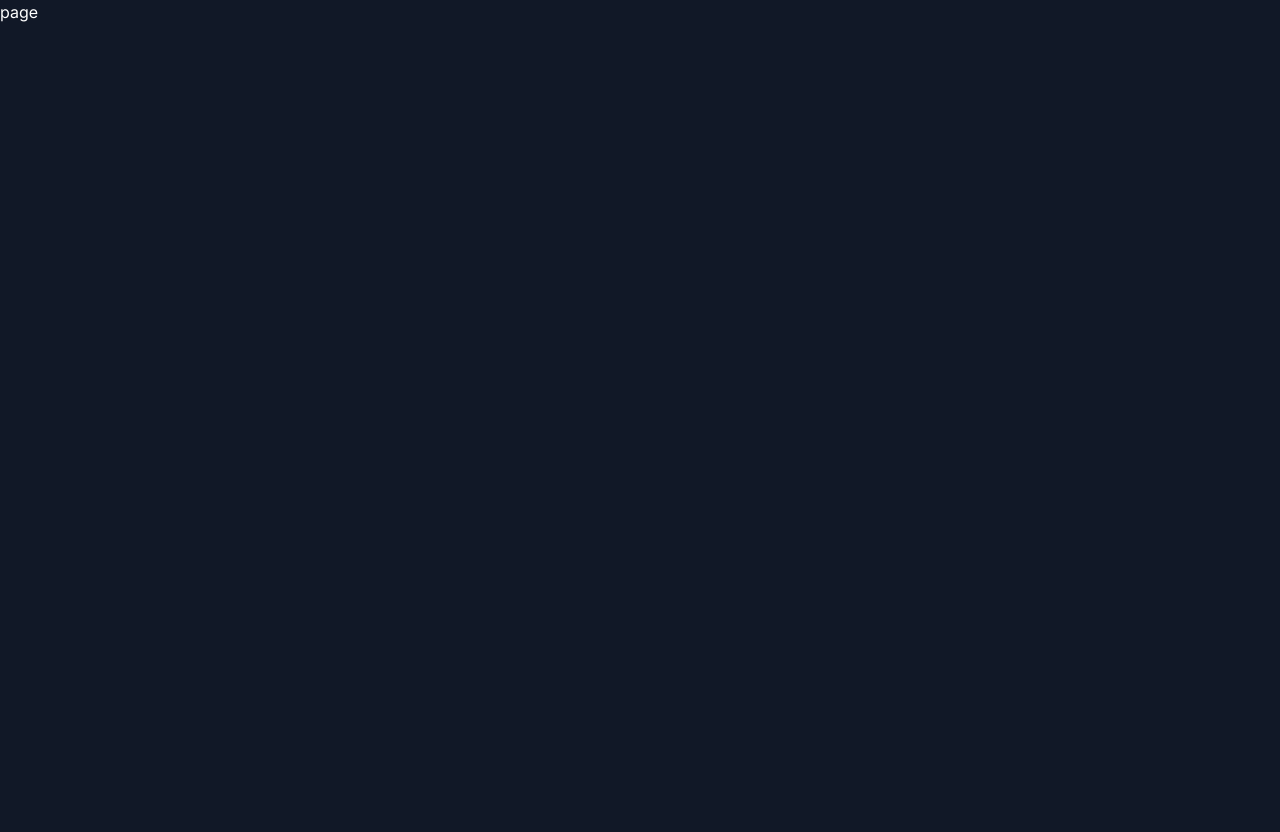
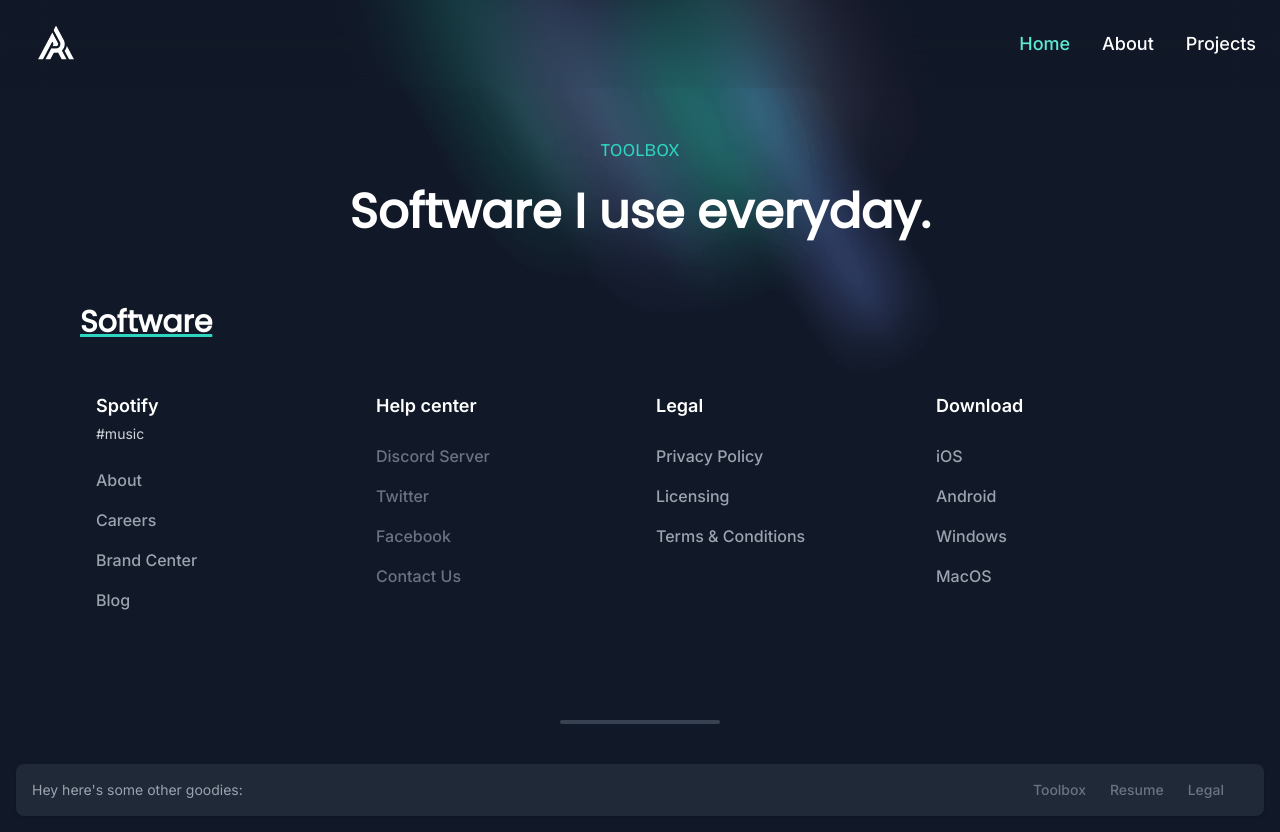
Before and after one commit to git-Abdul/dev, a Next.js app: page /toolbox in a window 1280 px wide. Before the commit the page ends 800 px from the top, so only its background shows below. Built offline with nearby package versions, Linux system fonts and the light colour scheme; a web font is replaced by a local one.

Commit message:
Tool box changes

```diff
--- a/app/about/page.js
+++ b/app/about/page.js
@@ -191,7 +191,7 @@ export default function Home() {
         </h1>
       </div>
       {/* SVG Icons */}
-      <div className="flex justify-center gap-5 mb-14">
+      <div className="flex justify-center gap-5 mb-14 select-none">
         <img
           src="icon1.svg"
           alt="Icon 1"
--- a/app/toolbox/page.js
+++ b/app/toolbox/page.js
@@ -1,7 +1,199 @@
-import React from 'react'
+"use client";
 
-export default function page() {
+import React, { useState } from "react";
+import Link from "next/link";
+
+export default function Home() {
+  const [isNavOpen, setIsNavOpen] = useState(false);
+
+  const toggleNav = () => {
+    setIsNavOpen(!isNavOpen);
+  };
+
   return (
-    <div>page</div>
-  )
+    <main>
+      {/* Navbar */}
+      <nav className="item-blur bg-fixed select-none fixed w-full top-0 z-10">
+        <div className="max-w-screen-xl flex flex-wrap items-center justify-between mx-auto py-3 px-6">
+          <a href="#" className="flex items-center">
+            <img src="logo.png" class="md:h-16 h-12" alt="logo-svg" />
+          </a>
+          <button
+            onClick={toggleNav}
+            data-collapse-toggle="navbar-default"
+            type="button"
+            className="inline-flex items-center p-2 w-10 h-10 justify-center text-sm text-gray-500 rounded-lg md:hidden hover:bg-gray-100 focus:outline-none focus:ring-2 focus:ring-gray-200 dark:text-gray-400 dark:hover:bg-gray-700 dark:focus:ring-gray-600"
+            aria-controls="navbar-default"
+            aria-expanded={isNavOpen ? "true" : "false"}
+          >
+            <span className="sr-only">Open main menu</span>
+            <svg
+              class="w-5 h-5"
+              aria-hidden="true"
+              xmlns="http://www.w3.org/2000/svg"
+              fill="none"
+              viewBox="0 0 17 14"
+            >
+              <path
+                stroke="currentColor"
+                stroke-linecap="round"
+                stroke-linejoin="round"
+                stroke-width="2"
+                d="M1 1h15M1 7h15M1 13h15"
+              />
+            </svg>
+          </button>
+          <div
+            className={`${isNavOpen ? "block" : "hidden"
+              } w-full md:block md:w-auto`}
+            id="navbar-default"
+          >
+            <ul className="font-medium flex flex-col p-4 md:p-0 mt-4 md:flex-row md:space-x-8 md:mt-0 md:border-0">
+              <li>
+                <Link href={"/"}>
+                  <p
+                    className="block text-lg py-2 pl-3 pr-4 text-teal-300 rounded md:bg-transparent md:p-0 ease-in duration-200 hover:text-teal-500 dark:hover:text-teal-500"
+                    aria-current="page"
+                  >
+                    Home
+                  </p>
+                </Link>
+              </li>
+              <li>
+                <Link href={"/about"}>
+                  <p className="block text-lg py-2 pl-3 pr-4 text-white rounded md:hover:bg-transparent md:border-0 ease-in duration-200 hover:text-teal-500 dark:hover:text-teal-500 md:p-0 md:dark:hover:bg-transparent">
+                    About
+                  </p>
+                </Link>
+              </li>
+              <li>
+                <Link href={"/projects"}>
+                  <p className="block text-lg py-2 pl-3 pr-4 text-white rounded md:hover:bg-transparent md:border-0 md:p-0 ease-in duration-200 hover:text-teal-500 dark:hover:text-teal-500 md:dark:hover:bg-transparent">
+                    Projects
+                  </p>
+                </Link>
+              </li>
+            </ul>
+          </div>
+        </div>
+      </nav>
+      {/* Rays */}
+      <div
+        className="absolute top-0 left-1/2 transform -translate-x-1/2 md:-mt-30 -mt-10 h-72 w-72 md:h-auto md:w-auto"
+        style={{ zIndex: -1 }}
+      >
+        <img
+          src="rays.png"
+          alt="rays"
+          loading="lazy"
+          className="rays-img select-none"
+        />
+      </div>
+      {/* About text and image container */}
+      <div className="flex justify-center items-center mt-20 select-none">
+        <h1 className="text-teal-400 text-center uppercase font-bold mt-14 text-lg font-bridge">
+          Toolbox
+        </h1>
+      </div>
+      <div className="flex justify-center items-center select-none">
+        <h1 className="text-white p-3 text-center font-bold mt-3 text-5xl font-poppins">
+          Software I use everyday.
+        </h1>
+      </div>
+      <div className="flex flex-col-reverse md:flex-row mt-14"></div>
+      <div className="md:ml-20 ml-10 select-none link">
+        <h1 className="text-3xl font-poppins font-semibold">Software</h1>
+      </div>
+      {/*Tool box grid*/}
+      <div class="mx-auto w-full max-w-screen-xl md:px-20 p-5">
+        <div class="grid grid-cols-2 gap-8 px-4 py-6 lg:py-8 md:grid-cols-4">
+          <div>
+            <h2 class="text-lg font-semibold text-white">Spotify</h2>
+            <h2 className="mb-6 text-gray-300 text-sm mt-1">#music</h2>
+            <ul class="text-gray-400 font-medium">
+              <li class="mb-4">
+                <a href="#" class=" hover:underline">About</a>
+              </li>
+              <li class="mb-4">
+                <a href="#" class="hover:underline">Careers</a>
+              </li>
+              <li class="mb-4">
+                <a href="#" class="hover:underline">Brand Center</a>
+              </li>
+              <li class="mb-4">
+                <a href="#" class="hover:underline">Blog</a>
+              </li>
+            </ul>
+          </div>
+          <div>
+            <h2 class="mb-6 text-lg font-semibold text-white">Help center</h2>
+            <ul class="text-gray-500 dark:text-gray-400 font-medium">
+              <li class="mb-4">
+                <a href="#" class="hover:underline">Discord Server</a>
+              </li>
+              <li class="mb-4">
+                <a href="#" class="hover:underline">Twitter</a>
+              </li>
+              <li class="mb-4">
+                <a href="#" class="hover:underline">Facebook</a>
+              </li>
+              <li class="mb-4">
+                <a href="#" class="hover:underline">Contact Us</a>
+              </li>
+            </ul>
+          </div>
+          <div>
+            <h2 class="mb-6 text-lg font-semibold text-white">Legal</h2>
+            <ul class="text-gray-400 font-medium">
+              <li class="mb-4">
+                <a href="#" class="hover:underline">Privacy Policy</a>
+              </li>
+              <li class="mb-4">
+                <a href="#" class="hover:underline">Licensing</a>
+              </li>
+              <li class="mb-4">
+                <a href="#" class="hover:underline">Terms &amp; Conditions</a>
+              </li>
+            </ul>
+          </div>
+          <div>
+            <h2 class="mb-6 text-lg font-semibold text-white">Download</h2>
+            <ul class="text-gray-400 font-medium">
+              <li class="mb-4">
+                <a href="#" class="hover:underline">iOS</a>
+              </li>
+              <li class="mb-4">
+                <a href="#" class="hover:underline">Android</a>
+              </li>
+              <li class="mb-4">
+                <a href="#" class="hover:underline">Windows</a>
+              </li>
+              <li class="mb-4">
+                <a href="#" class="hover:underline">MacOS</a>
+              </li>
+            </ul>
+          </div>
+        </div>
+      </div>
+
+      <hr class="w-40 h-1 mx-auto my-4 border-0 rounded md:my-10 bg-gray-700"></hr>
+      <footer class="rounded-lg shadow m-4 bg-gray-800">
+        <div class="w-full mx-auto max-w-screen-xl p-4 md:flex md:items-center md:justify-between select-none">
+          <span class="text-sm sm:text-center text-gray-400">Hey here's some other goodies:
+          </span>
+          <ul class="flex flex-wrap items-center mt-3 text-sm font-medium text-gray-500 dark:text-gray-400 sm:mt-0">
+            <li>
+              <Link href={"/toolbox"} class="mr-4 hover:underline md:mr-6 ">Toolbox</Link>
+            </li>
+            <li>
+              <Link href={"/resume"} class="mr-4 hover:underline md:mr-6 ">Resume</Link>
+            </li>
+            <li>
+              <Link href={"LICENSE.md"} class="mr-4 hover:underline md:mr-6 ">Legal</Link>
+            </li>
+          </ul>
+        </div>
+      </footer>
+    </main>
+  );
 }
```
Also changed, not shown: public/LICENSE.md (added).
